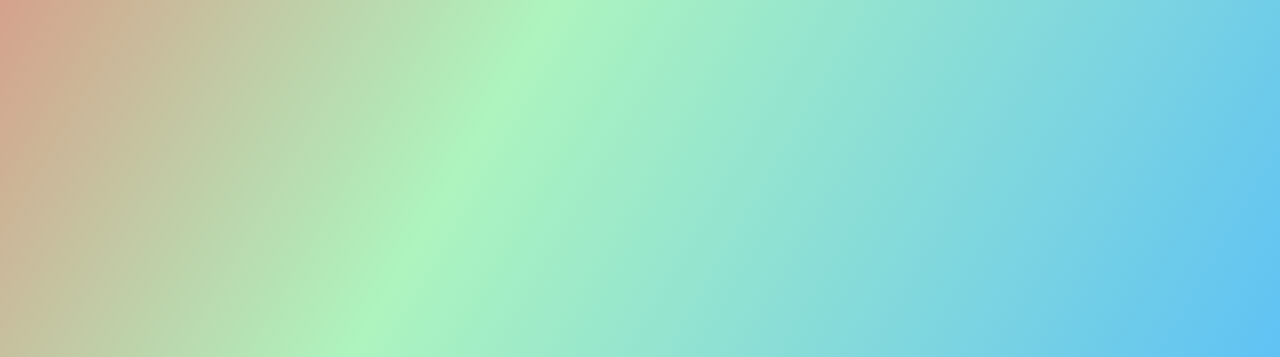
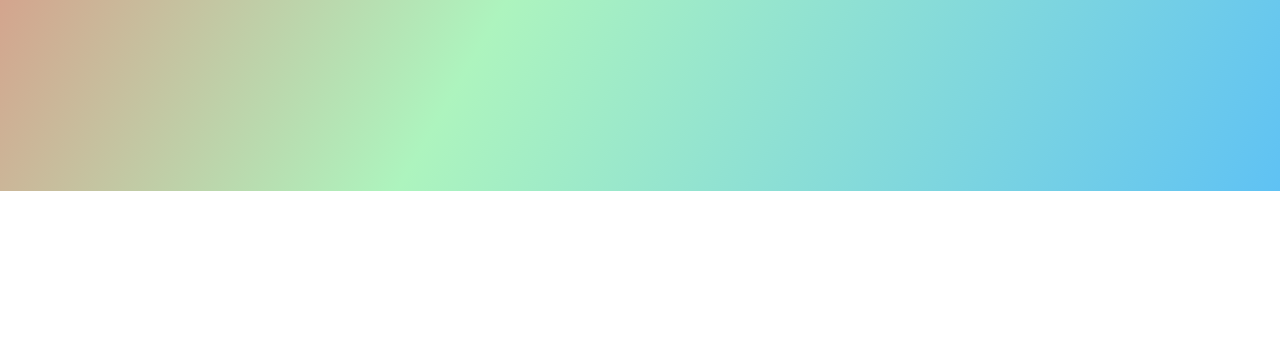
Before and after one commit to goodfeeling4/domain, a plain HTML site: page index.html in a window 1280 px wide. Shown: the part 651-1008 px from the top of the page. After the commit the page ends 842 px from the top, so only its background shows below. Drawn offline with Linux system fonts and the light colour scheme.

Commit message:
Update index.html

```diff
--- a/index.html
+++ b/index.html
@@ -1,7 +1,11 @@
 <!DOCTYPE html>
+
+
+
 <html lang="en">
 <head>
     <meta charset="UTF-8">
+
     <meta name="viewport" content="width=device-width, initial-scale=1.0">
     <title>Document</title>
     <style>
@@ -10,8 +14,7 @@
             background-size: 100% 100%;
             text-align: center;
             height: 100vh;
-            margin-top: 200px;
-            position: relative;
+            width: 100vw;
         }
         h1{
             font-size: 50px;
@@ -35,8 +38,11 @@
         span{
             background-image: linear-gradient(120deg, #ec0606 0%, #07f0b6 50%, #0b55ea 100%);
             font-size: 50px;
+
+
             background-clip: text;
             color: transparent;
+
         }
         .line{
             border-bottom: 2px solid rgb(121, 151, 236);
```
